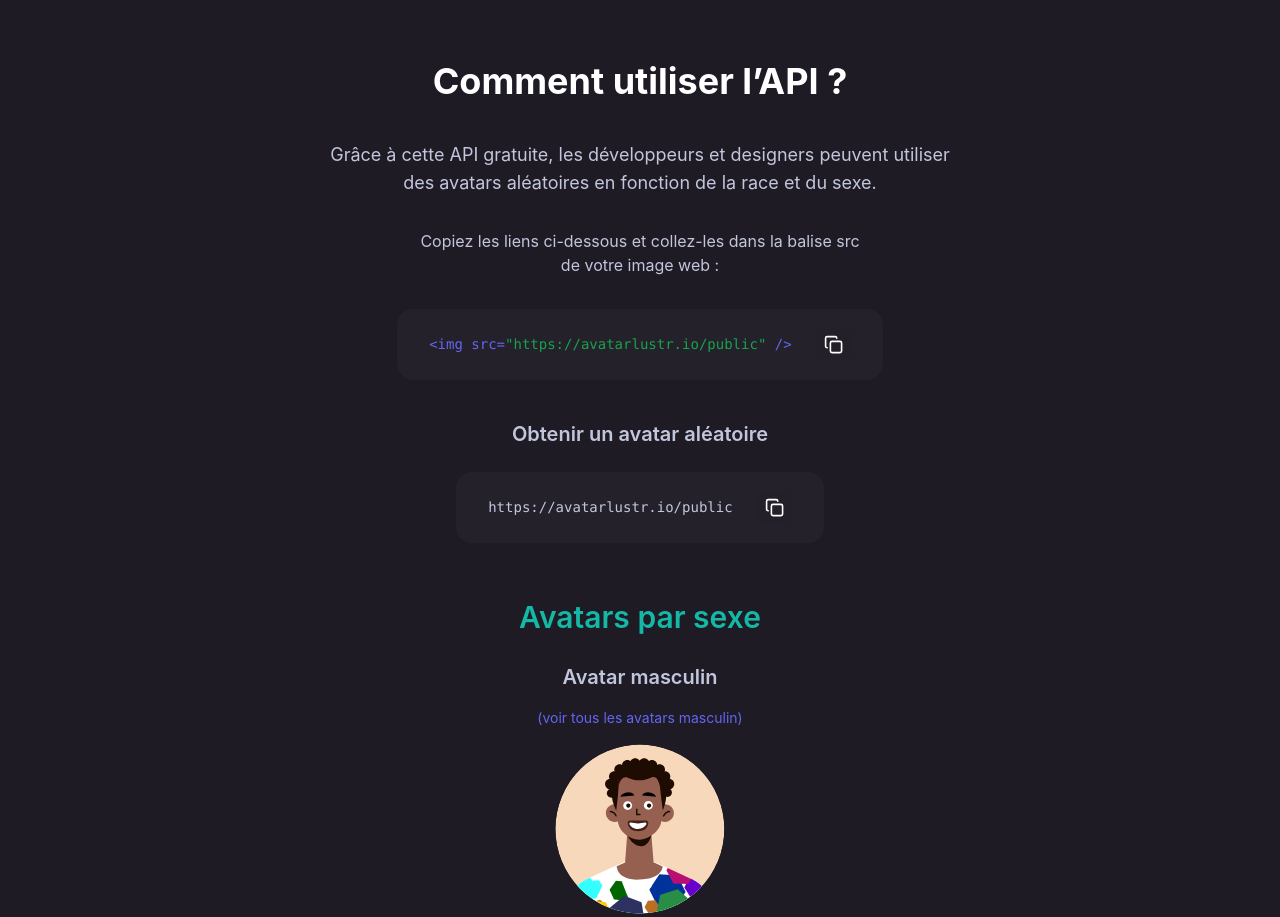
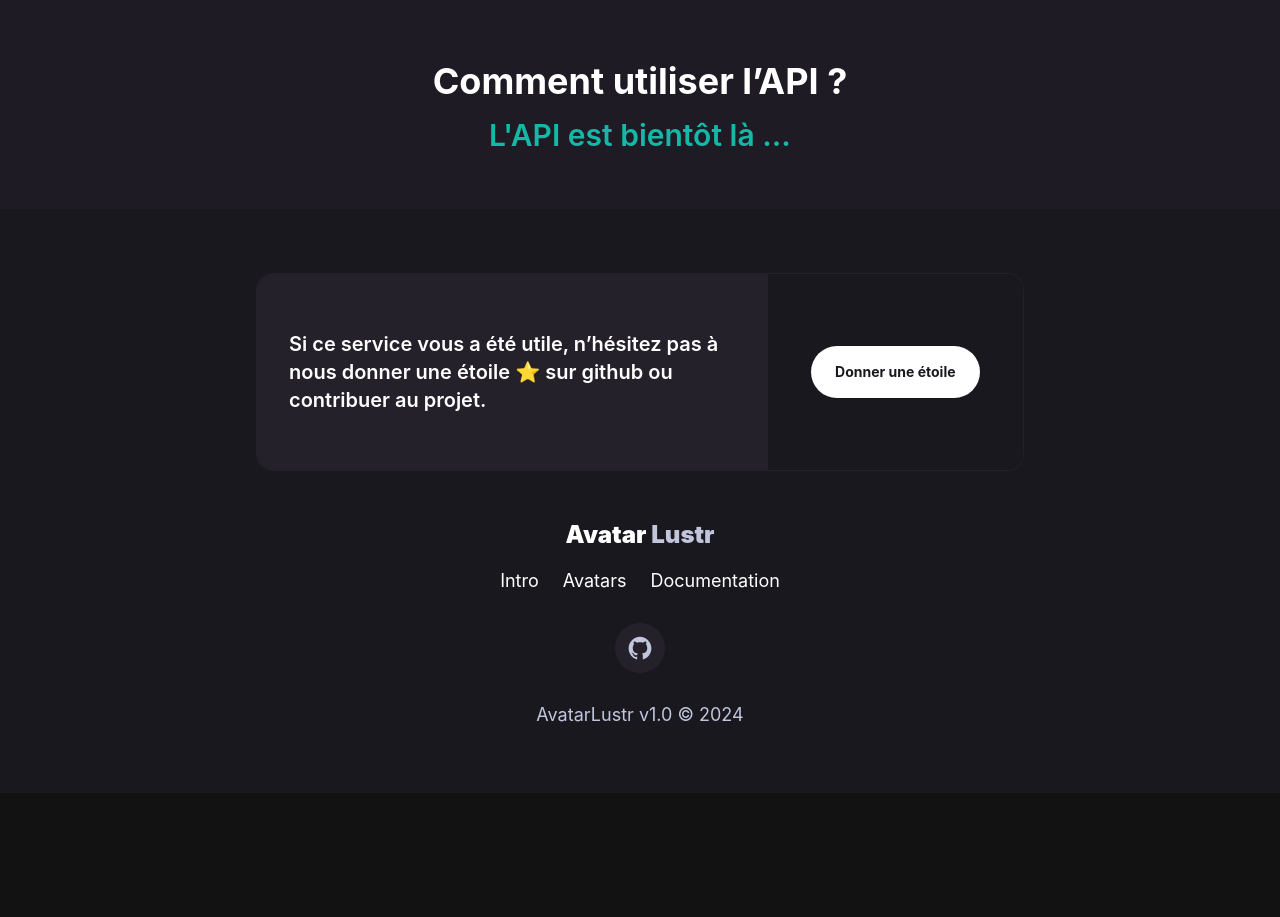
Before and after one commit to femi-Zedev/avatar-lustr, a Next.js app: page / in a window 1280 px wide. Shown: the part 1509-2426 px from the top of the page. After the commit the page ends 2302 px from the top, so only its background shows below. Built offline with nearby package versions, Linux system fonts and the light colour scheme.

Commit message:
add: api coming soon

```diff
--- a/src/components/ApiSection.tsx
+++ b/src/components/ApiSection.tsx
@@ -8,7 +8,10 @@
   return (
     <section id='api' className="px-[4%] lg:px-[6%] 2xl:px-[10%] w-full py-14 text-center bg-primary-bold text-primary-script">
       <h1 className='text-H1 text-white'>Comment utiliser l’API ?</h1>
-      <hgroup className='flex-y gap-8 mt-10'>
+
+      <h2 className="text-H2 text-teal-500 font-extrabold mt-4">L'API est bientôt là ...</h2>
+
+      {/* <hgroup className='flex-y gap-8 mt-10'>
         <p className="text-paragraph">
           Grâce à cette API gratuite, les développeurs et designers
           peuvent utiliser <br /> des avatars aléatoires en fonction de la race
@@ -79,7 +82,7 @@
 
         </div>
 
-      </div>
+      </div> */}
 
 
 
--- a/src/components/SvgToPngConverter.tsx
+++ b/src/components/SvgToPngConverter.tsx
@@ -45,5 +45,4 @@
   );
 };
 
-
 export default SVGtoPNGConverter;
--- a/src/pages/index.tsx
+++ b/src/pages/index.tsx
@@ -1,11 +1,8 @@
 import Navbar from '@/components/Navbar'
 import IntroSection from '@/components/IntroSection'
-import FilterSection from '@/components/FilterSection'
 import Footer from '@/components/Footer'
 import AvatarCard from '@/components/UI/avatar-card/AvatarCard'
 import ApiSection from '@/components/ApiSection'
-import { AvatarProps } from '@/interfaces/avatar'
-import { useEffect, useState } from 'react'
 import { avatarsArray } from '@/data/avatars'
 import Link from 'next/link'
 
```
